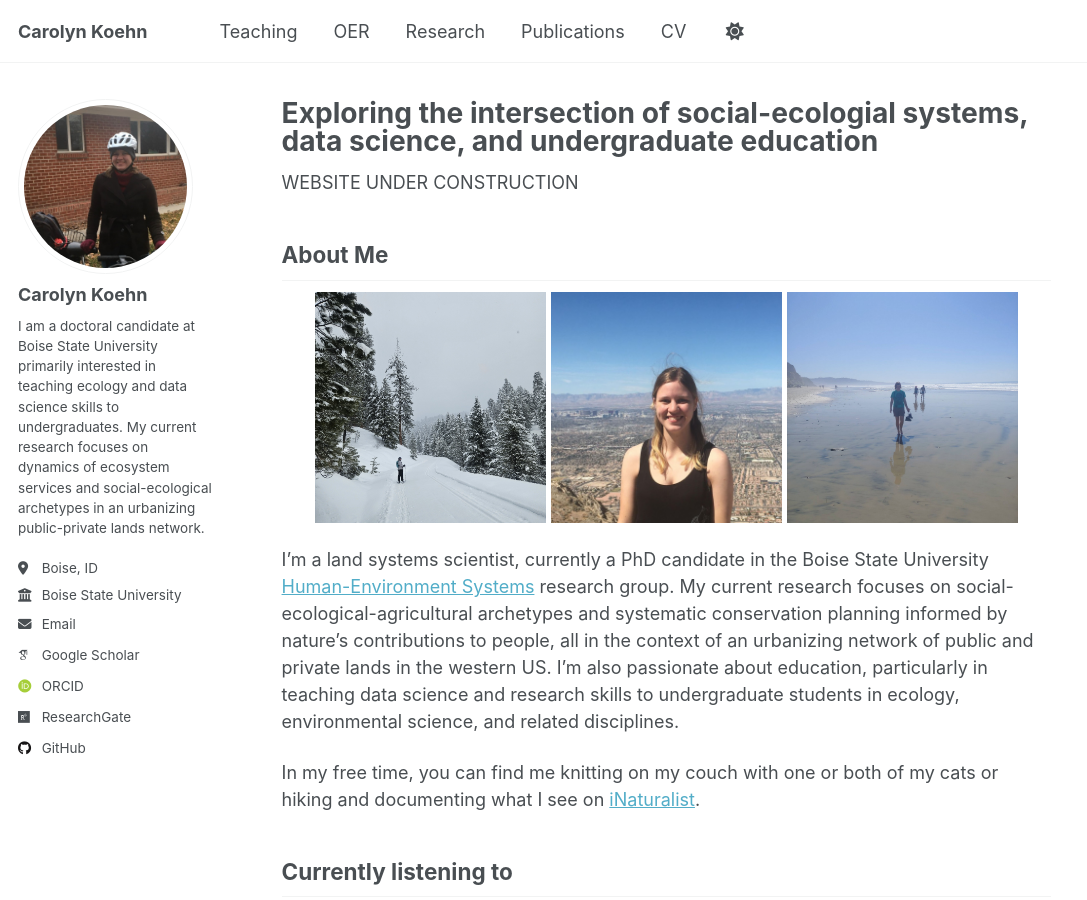
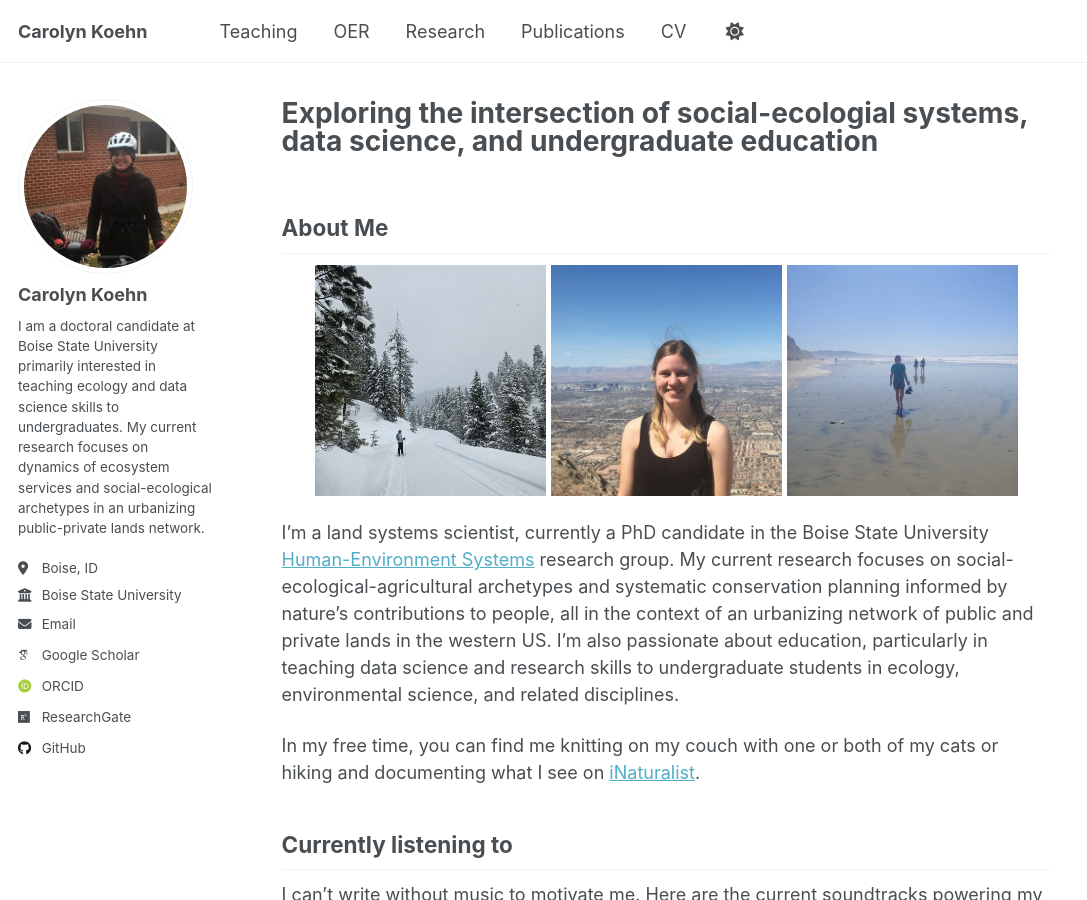
Before and after one commit to CarolynKoehn/CarolynKoehn.github.io, a Jekyll site: the page built from _pages/about.md, in a window 1280 px wide and 900 px high. Shown: the whole window, without its empty margins (0-1087 px from the left). Built offline with Jekyll 4.4.1, drawn with Linux system fonts in a browser that asks for light colours; some web fonts are replaced.

Commit message:
remove website under construction disclaimer

```diff
--- a/_pages/about.md
+++ b/_pages/about.md
@@ -6,8 +6,6 @@ redirect_from:
   - /about/
   - /about.html
 ---
-
-WEBSITE UNDER CONSTRUCTION
 
 About Me
 -----
```
